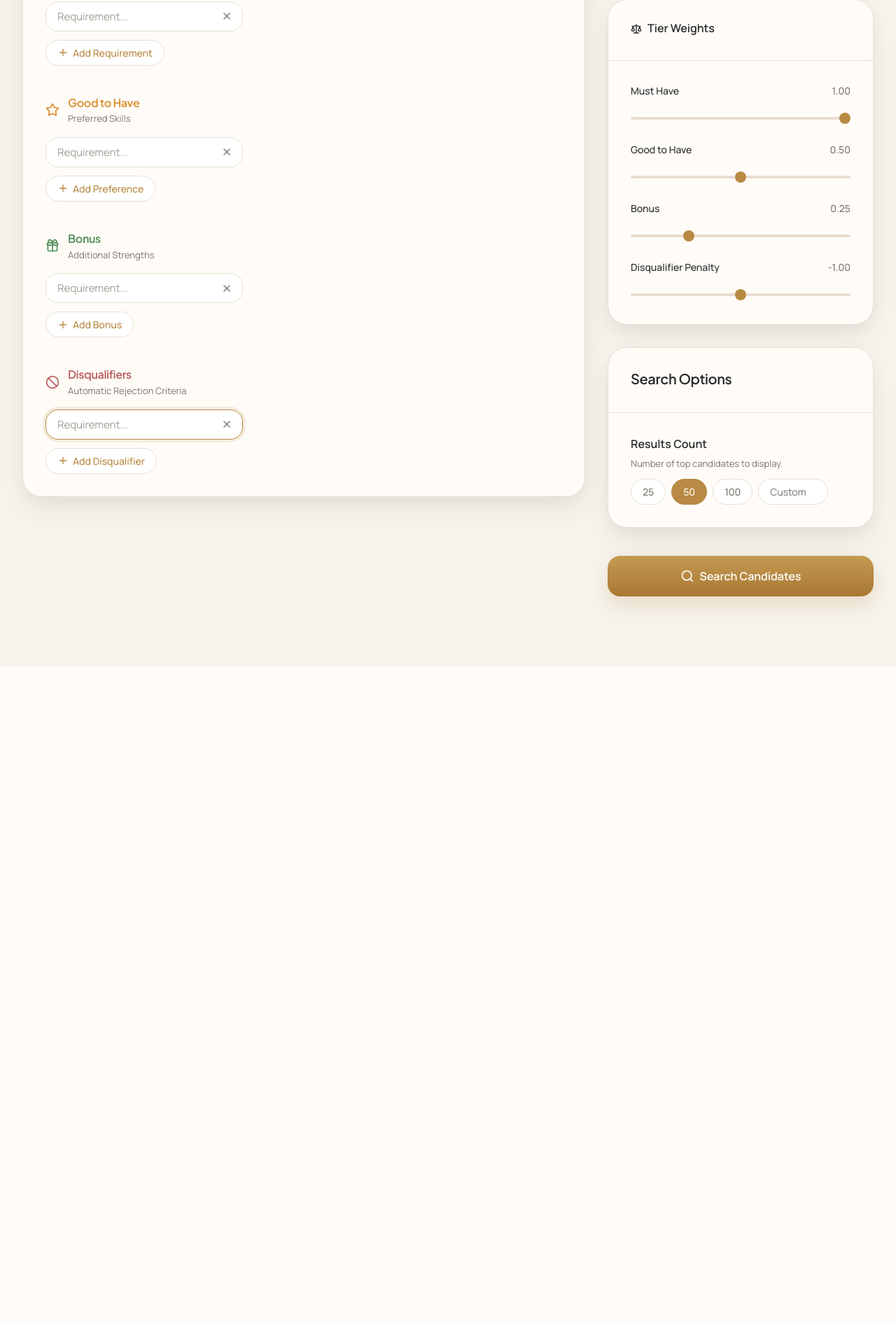
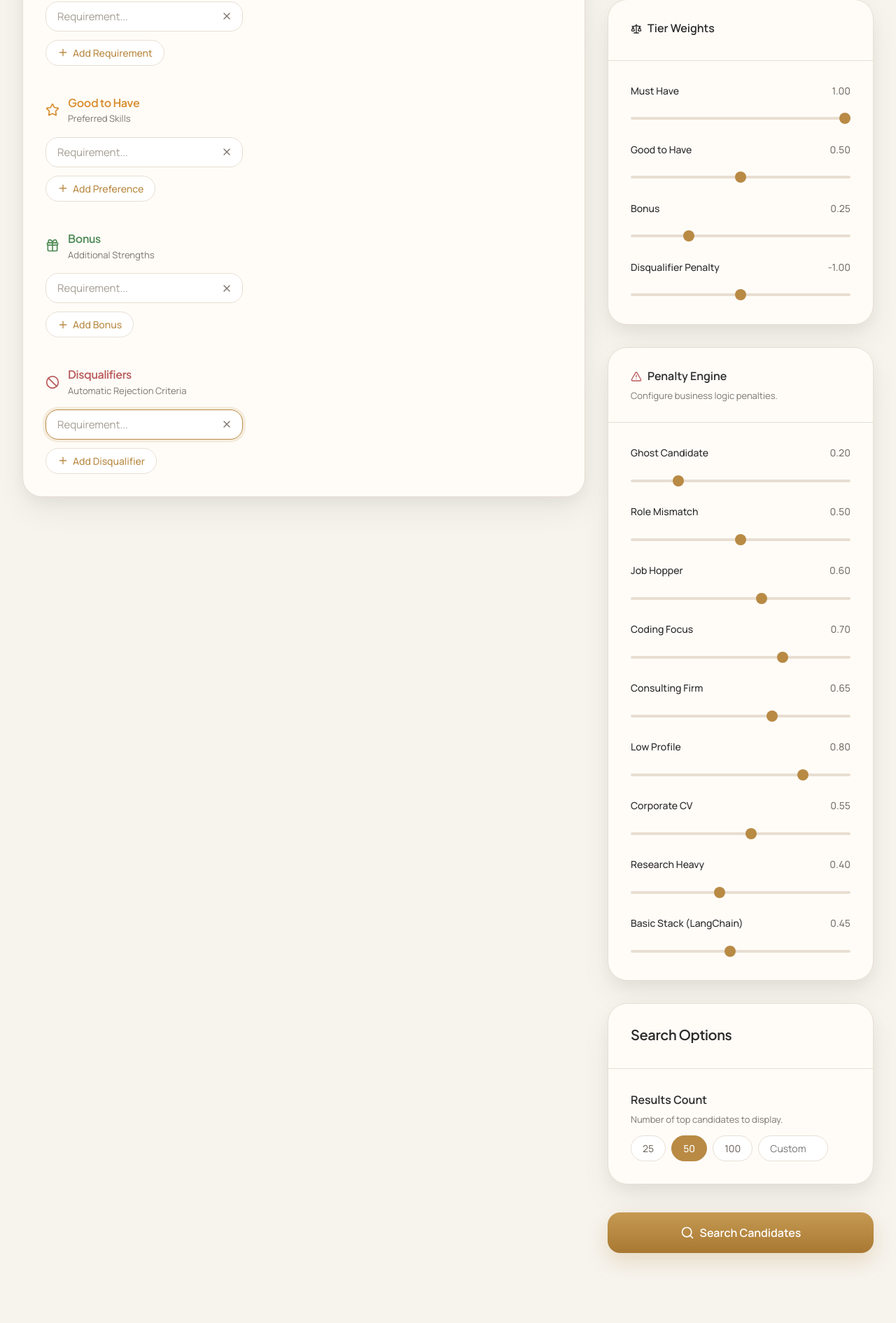
Before and after one commit to uditgarg007/Resume-Shortlister, a Flask app: page / in a window 1280 px wide. Shown: the part 437-2327 px from the top of the page at 70% size. Before the commit the page ends 1326 px from the top, so only its background shows below. Run offline with Flask 3, Linux system fonts and the light colour scheme; data that the repository does not hold is empty; parts of the project's set-up code (start-up, migrations or seed data) failed here and were passed over.

Commit message:
fix: restore penalty engine configuration sliders in UI

```diff
--- a/templates/index.html
+++ b/templates/index.html
@@ -191,6 +191,90 @@
           </div>
         </div>
 
+        <!-- Penalty Engine -->
+        <div class="card">
+          <div class="card-header border-bottom">
+            <div class="setting-label">
+              <i data-lucide="alert-triangle" class="icon-sm" style="color: var(--danger)"></i> Penalty Engine
+            </div>
+            <p class="setting-desc" style="margin-top: 4px; margin-bottom: 0;">Configure business logic penalties.</p>
+          </div>
+
+          <div class="card-body">
+            <div class="slider-group">
+              <div class="slider-header">
+                <span class="slider-label">Ghost Candidate</span>
+                <span class="slider-value" id="ghostPenVal">0.20</span>
+              </div>
+              <input type="range" class="premium-slider" id="ghostPen" min="0" max="1" step="0.05" value="0.20" oninput="updateSlider('ghostPen','ghostPenVal')">
+            </div>
+
+            <div class="slider-group">
+              <div class="slider-header">
+                <span class="slider-label">Role Mismatch</span>
+                <span class="slider-value" id="mismatchPenVal">0.50</span>
+              </div>
+              <input type="range" class="premium-slider" id="mismatchPen" min="0" max="1" step="0.05" value="0.50" oninput="updateSlider('mismatchPen','mismatchPenVal')">
+            </div>
+
+            <div class="slider-group">
+              <div class="slider-header">
+                <span class="slider-label">Job Hopper</span>
+                <span class="slider-value" id="hopperPenVal">0.60</span>
+              </div>
+              <input type="range" class="premium-slider" id="hopperPen" min="0" max="1" step="0.05" value="0.60" oninput="updateSlider('hopperPen','hopperPenVal')">
+            </div>
+
+            <div class="slider-group">
+              <div class="slider-header">
+                <span class="slider-label">Coding Focus</span>
+                <span class="slider-value" id="codingPenVal">0.70</span>
+              </div>
+              <input type="range" class="premium-slider" id="codingPen" min="0" max="1" step="0.05" value="0.70" oninput="updateSlider('codingPen','codingPenVal')">
+            </div>
+
+            <div class="slider-group">
+              <div class="slider-header">
+                <span class="slider-label">Consulting Firm</span>
+                <span class="slider-value" id="consultPenVal">0.65</span>
+              </div>
+              <input type="range" class="premium-slider" id="consultPen" min="0" max="1" step="0.05" value="0.65" oninput="updateSlider('consultPen','consultPenVal')">
+            </div>
+
+            <div class="slider-group">
+              <div class="slider-header">
+                <span class="slider-label">Low Profile</span>
+                <span class="slider-value" id="lowProfPenVal">0.80</span>
+              </div>
+              <input type="range" class="premium-slider" id="lowProfPen" min="0" max="1" step="0.05" value="0.80" oninput="updateSlider('lowProfPen','lowProfPenVal')">
+            </div>
+
+            <div class="slider-group">
+              <div class="slider-header">
+                <span class="slider-label">Corporate CV</span>
+                <span class="slider-value" id="cvPenVal">0.55</span>
+              </div>
+              <input type="range" class="premium-slider" id="cvPen" min="0" max="1" step="0.05" value="0.55" oninput="updateSlider('cvPen','cvPenVal')">
+            </div>
+
+            <div class="slider-group">
+              <div class="slider-header">
+                <span class="slider-label">Research Heavy</span>
+                <span class="slider-value" id="resPenVal">0.40</span>
+              </div>
+              <input type="range" class="premium-slider" id="resPen" min="0" max="1" step="0.05" value="0.40" oninput="updateSlider('resPen','resPenVal')">
+            </div>
+
+            <div class="slider-group">
+              <div class="slider-header">
+                <span class="slider-label">Basic Stack (LangChain)</span>
+                <span class="slider-value" id="lcPenVal">0.45</span>
+              </div>
+              <input type="range" class="premium-slider" id="lcPen" min="0" max="1" step="0.05" value="0.45" oninput="updateSlider('lcPen','lcPenVal')">
+            </div>
+          </div>
+        </div>
+
         <!-- Search Options -->
         <div class="card">
           <div class="card-header border-bottom">
```
